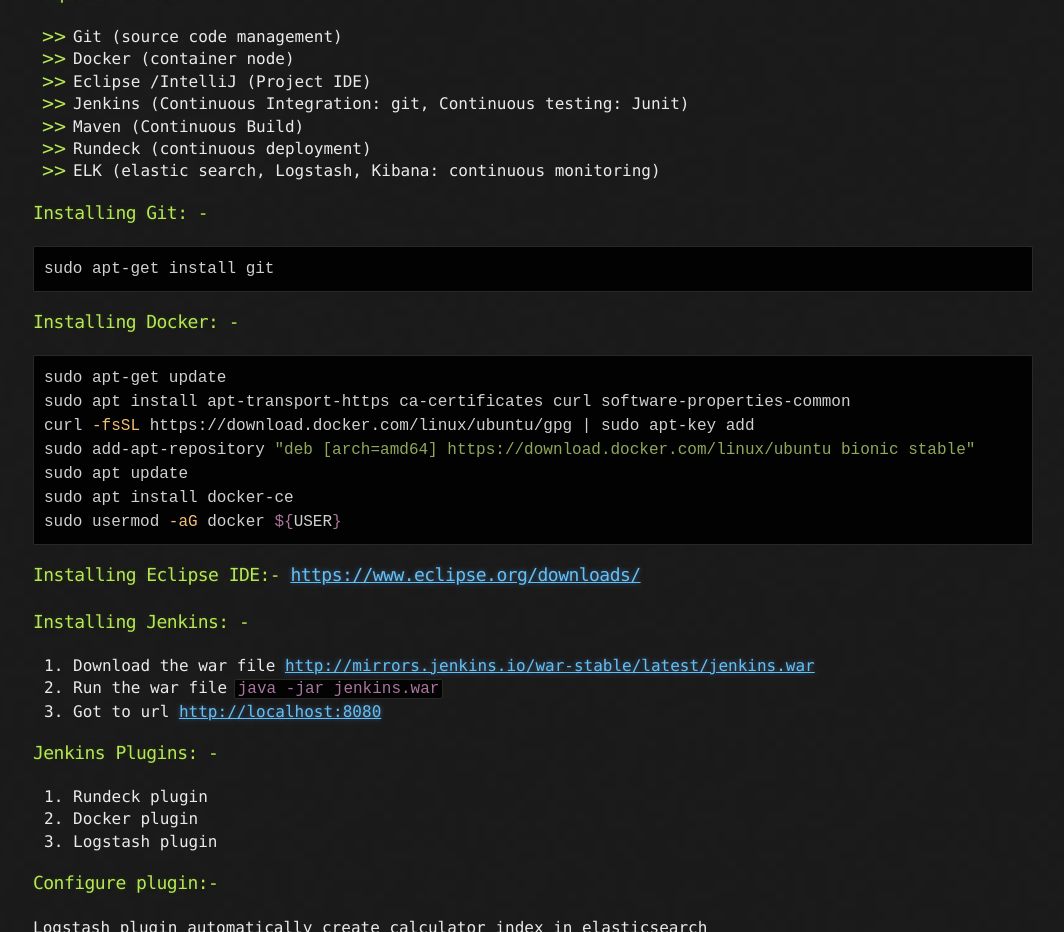
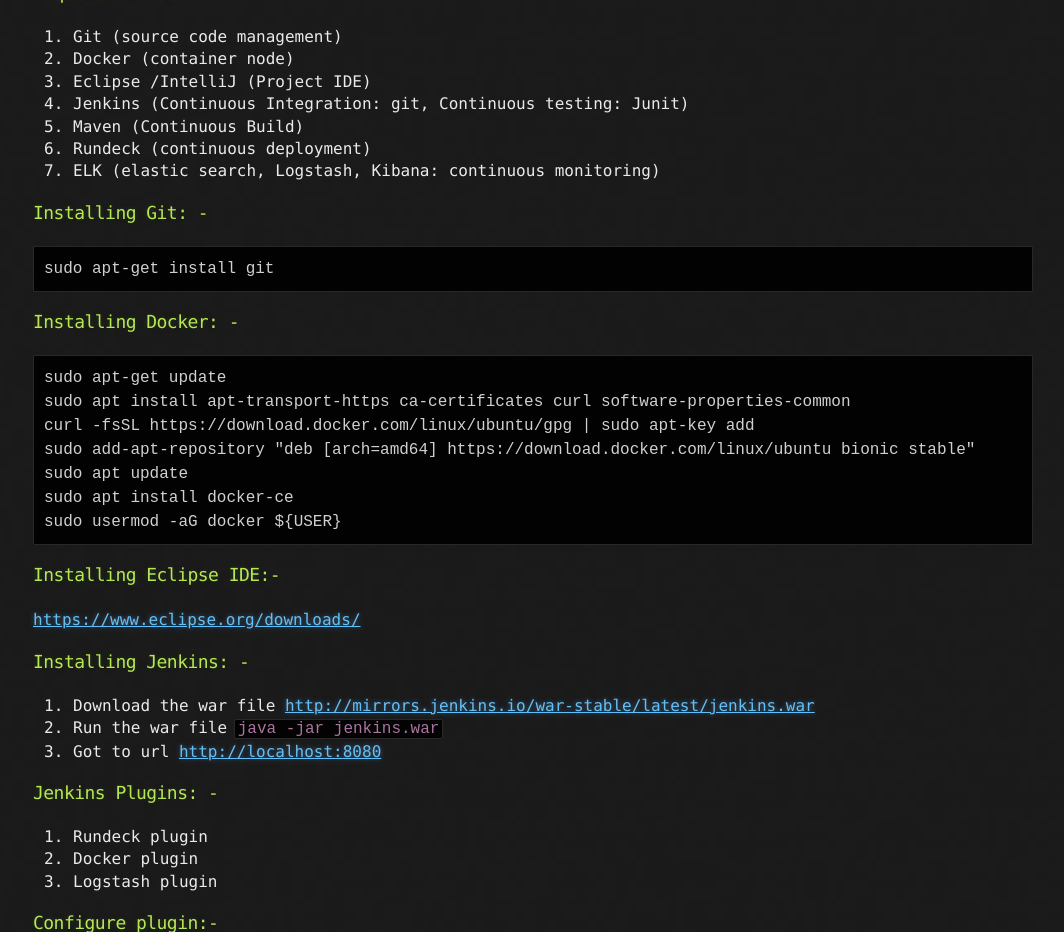
Before and after one commit to mukeshpilaniya/blog, a Jekyll site: the page built from _posts/Calculator/2020-01-05-Calculator-With-DevOps-Tool-Chain.md, in a window 1280 px wide and 1400 px high, scrolled down 325 px, cut to the strip 0-932 px from the top of the window. Shown: the whole strip, without its empty margins (107-1171 px from the left). Built offline with Jekyll 4.4.1, drawn with Linux system fonts in a browser that asks for light colours; part of the change alters nothing that is shown; some of the changed text lies outside the part shown.

Commit message:
Update 2020-01-05-Calculator-With-DevOps-Tool-Chain.md

````diff
--- a/_posts/Calculator/2020-01-05-Calculator-With-DevOps-Tool-Chain.md
+++ b/_posts/Calculator/2020-01-05-Calculator-With-DevOps-Tool-Chain.md
@@ -3,30 +3,30 @@ DockerHub Profile: [https://hub.docker.com/r/pilaniya1337/calculator](https://hu
 GitHub Profile:[https://github.com/mukeshpilaniya/calculator](https://github.com/mukeshpilaniya/calculator)
 
 ### Required Tools: -
-- Git (source code management)
-- Docker (container node)
-- Eclipse /IntelliJ (Project IDE)
-- Jenkins (Continuous Integration: git, Continuous testing: Junit)
-- Maven (Continuous Build)
-- Rundeck (continuous deployment)
-- ELK (elastic search, Logstash, Kibana: continuous monitoring)
+1.  Git (source code management)
+2. Docker (container node)
+3.  Eclipse /IntelliJ (Project IDE)
+4. Jenkins (Continuous Integration: git, Continuous testing: Junit)
+5. Maven (Continuous Build)
+6.  Rundeck (continuous deployment)
+7.  ELK (elastic search, Logstash, Kibana: continuous monitoring)
 
 ### Installing Git: -
-```bash
-sudo apt-get install git
-```
+    sudo apt-get install git
+
 
 ### Installing Docker: -
-```bash
-sudo apt-get update
-sudo apt install apt-transport-https ca-certificates curl software-properties-common
-curl -fsSL https://download.docker.com/linux/ubuntu/gpg | sudo apt-key add
-sudo add-apt-repository "deb [arch=amd64] https://download.docker.com/linux/ubuntu bionic stable"
-sudo apt update
-sudo apt install docker-ce
-sudo usermod -aG docker ${USER}
-```
-### Installing Eclipse IDE:- [https://www.eclipse.org/downloads/](https://www.eclipse.org/downloads/)
+
+    sudo apt-get update
+    sudo apt install apt-transport-https ca-certificates curl software-properties-common
+    curl -fsSL https://download.docker.com/linux/ubuntu/gpg | sudo apt-key add
+    sudo add-apt-repository "deb [arch=amd64] https://download.docker.com/linux/ubuntu bionic stable"
+    sudo apt update
+    sudo apt install docker-ce
+    sudo usermod -aG docker ${USER}
+
+### Installing Eclipse IDE:-
+[https://www.eclipse.org/downloads/](https://www.eclipse.org/downloads/)
 
 ### Installing Jenkins: -
 1. Download the war file
@@ -49,8 +49,8 @@ Logstash plugin automatically create calculator index in elasticsearch
 
 ### Installing Maven: -
 ``` sh
-1. sudo apt install maven
-2. mvn -version
+ sudo apt install maven
+ mvn -version
 ```
 
 ### Installing Rundeck: -
@@ -58,7 +58,7 @@ Logstash plugin automatically create calculator index in elasticsearch
 1. Download rundeck from
 https://download.rundeck.org/deb/rundeck\_3.2.6.20200427-1\_all.deb
 2. install using dpkg
-   `dpkg -i rundeck\_3.2.6.20200427-1\_all.deb`
+  > `dpkg -i rundeck\_3.2.6.20200427-1\_all.deb`
 3. Rundeck start and stop command
 `sudo service rundeckd start`
 `sudo service rundeckd stop`
@@ -69,8 +69,8 @@ default username and password: admin
     1. open file visudo
        `sudo visudo`
     2. Add following lines at end of the file
-        `rundeck ALL=(ALL) NOPASSWD: ALL`
-        `Localhost ALL=(ALL) NOPASSWD: ALL`
+        >`rundeck ALL=(ALL) NOPASSWD: ALL`
+        >`Localhost ALL=(ALL) NOPASSWD: ALL`
 
 ### Create a new Project and job in Rundeck:-
 
````
